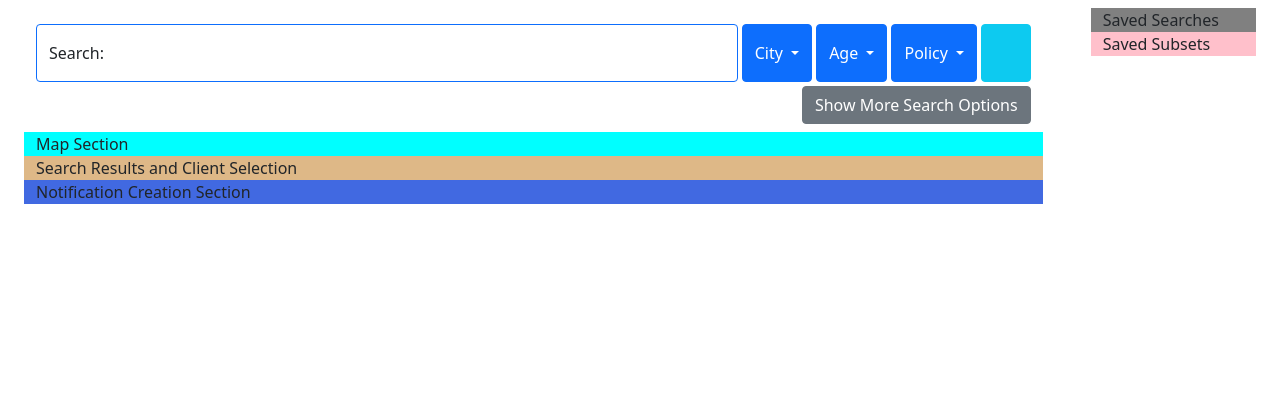
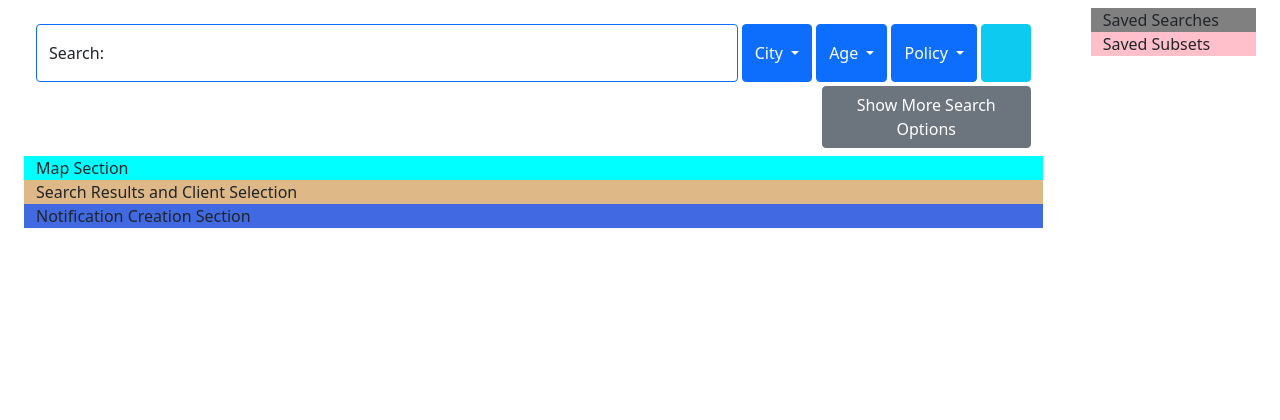
Before and after one commit to cch264/RedAlert, a Django app: page /dashboard/ in a window 1280 px wide. Shown: the part 66-486 px from the top of the page. Run offline with Django 3.2, Linux system fonts and the light colour scheme; some libraries are stand-ins or nearby versions.

Commit message:
Added search option modal and button

```diff
--- a/RedAlert/dashboard/static/dashboard/styles/style.css
+++ b/RedAlert/dashboard/static/dashboard/styles/style.css
@@ -12,3 +12,7 @@
     margin-left: auto;
     margin-right: auto;
 }
+
+.w-21{
+    width: 21%;
+}
--- a/RedAlert/dashboard/templates/dashboard/dashboard.html
+++ b/RedAlert/dashboard/templates/dashboard/dashboard.html
@@ -30,10 +30,9 @@
 
 
               <div class="form-floating mt-3 mb-1 d-flex flex-row flex-nowrap">
-                <input type="text" class="form-control border border-primary rounded" id="floatingInput" placeholder="Type your search here!">
+                <input type="text" class="form-control border border-primary rounded flex-grow-1" id="floatingInput" placeholder="Type your search here!">
 
                 <label for="floatingInput"> Search: </label>
-
 
                   <div class="btn-group">
                     <button type="button" class="btn btn-primary dropdown-toggle me-1 ms-1" data-bs-toggle="dropdown" aria-expanded="false">
@@ -81,14 +80,20 @@
                   </div>
 
                   <button class="btn btn-info w-6">
+                    <!-- Button with magnifying glass icon. -->
                     <span class="gg-search center-inline-elem"> </span>
                   </button>
+
+
 
                 </div>
 
                 <div class="d-flex flex-row-reverse mb-2">
-                <button class="btn btn-secondary" data-bs-toggle="modal" data-bs-target="#exampleModal" > Show More Search Options </button>
+                  <button class="btn btn-secondary w-21" data-bs-toggle="modal" data-bs-target="#exampleModal" > Show More Search Options </button>
                 </div>
+
+
+
 
 
 
@@ -145,11 +150,11 @@
     <div class="modal-dialog">
       <div class="modal-content">
         <div class="modal-header">
-          <h5 class="modal-title" id="exampleModalLabel">Modal title</h5>
+          <h5 class="modal-title" id="exampleModalLabel">Search Options</h5>
           <button type="button" class="btn-close" data-bs-dismiss="modal" aria-label="Close"></button>
         </div>
         <div class="modal-body">
-          ...
+          Here are where the search options will go:
         </div>
         <div class="modal-footer">
           <button type="button" class="btn btn-secondary" data-bs-dismiss="modal">Close</button>
```
Lines whose indentation alone changed are shown as unchanged.
